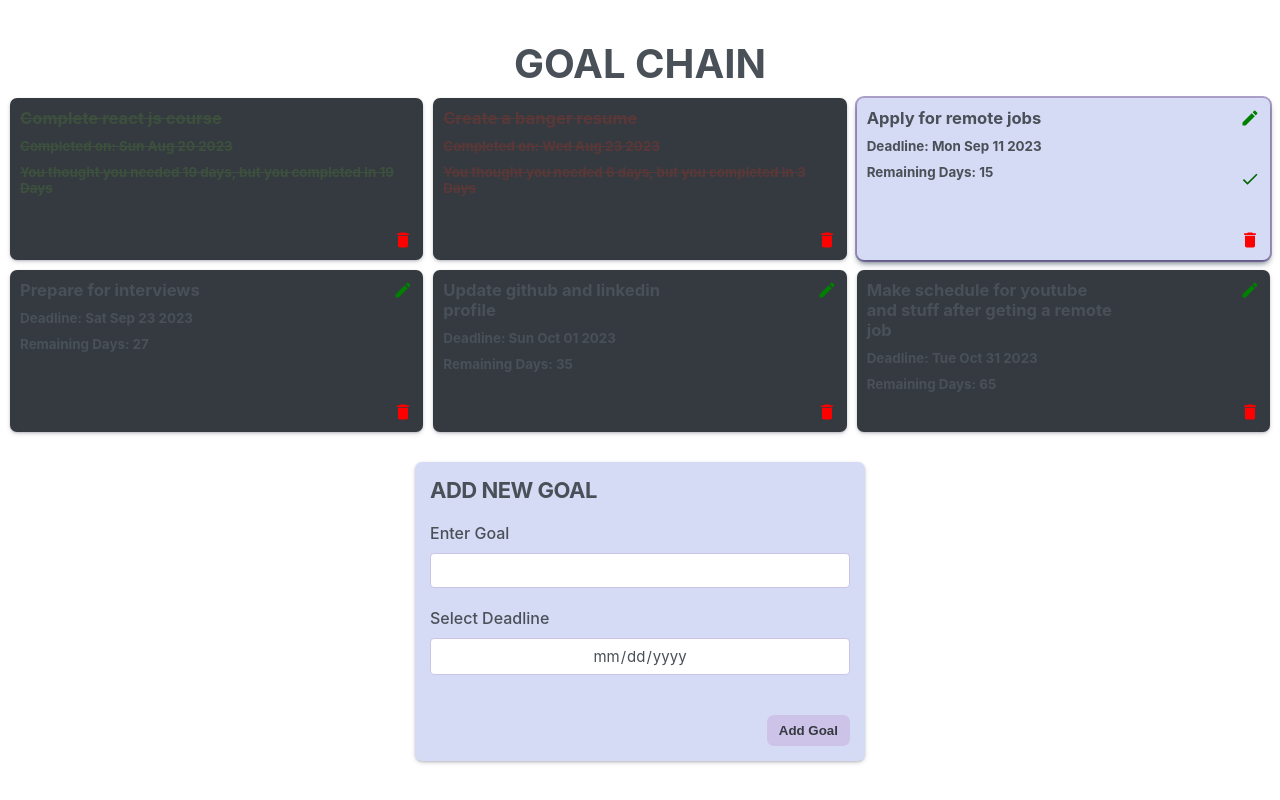
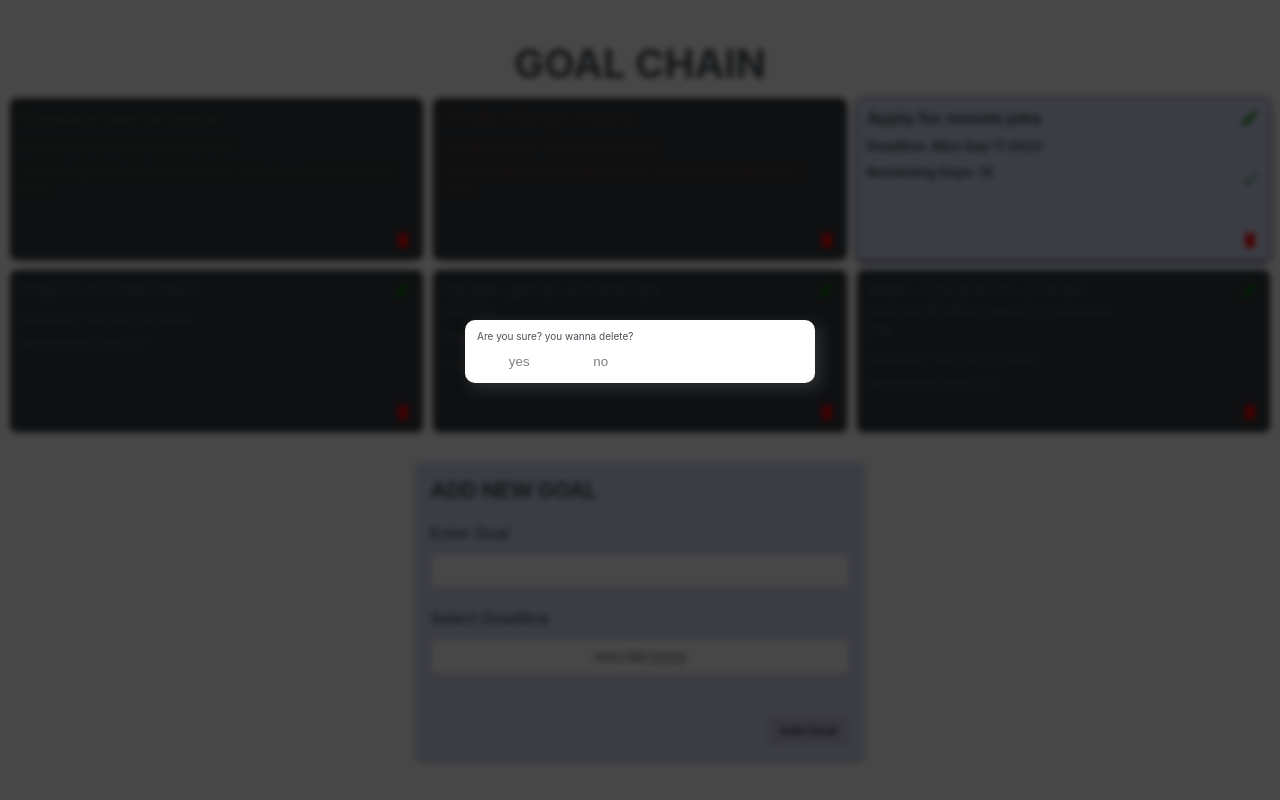
Before and after one commit to syedmhdm/goal-chain, a React (Create React App) app: page / in a window 1280 px wide. Built offline with nearby package versions, Linux system fonts and the light colour scheme.

Commit message:
confirmation alert

```diff
--- a/src/App.js
+++ b/src/App.js
@@ -1,4 +1,4 @@
-import { useState } from "react";
+import { useEffect, useState } from "react";
 import AddGoalForm from "./AddGoalForm";
 import GoalChain from "./GoalChain";
 let initialGoalList = [
@@ -118,7 +118,7 @@ function App() {
   const [deadline, setDeadline] = useState("");
   const [goalList, setGoalList] = useState(initialGoalList);
   const [editGoalId, setEditGoalId] = useState("");
-
+  const [showAlert, setShowAlert] = useState(true);
   function handleEditGoal(goalId) {
     setEditGoalId(goalId);
   }
@@ -165,6 +165,8 @@ function App() {
     setDeadline("");
   }
 
+  function yes() {}
+
   return (
     <div className='app'>
       <GoalChain
@@ -181,8 +183,57 @@ function App() {
         setDeadline={setDeadline}
         onHandleAddGoal={handleAddGoal}
       />
+
+      {showAlert && (
+        <Alert
+          setShowAlert={setShowAlert}
+          message={"Are you sure? you wanna delete?"}
+          yes={yes}
+        />
+      )}
     </div>
   );
 }
 
+function Alert(props) {
+  const [opacity, setOpacity] = useState("opacity-0");
+
+  useEffect(() => {
+    setOpacity("opacity-1");
+  }, []);
+
+  const no = () => {
+    setOpacity("opacity-0");
+    setTimeout(() => {
+      props.setShowAlert(false);
+    }, 300);
+  };
+
+  const yes = () => {
+    setOpacity("opacity-0");
+    setTimeout(() => {
+      props.yes();
+    }, 300);
+  };
+
+  return (
+    <>
+      <Backdrop className={opacity} onClick={no} />
+      <div className={`mainDiv ${opacity}`}>
+        <div>{props.message}</div>
+        <div className={"buttonsDiv"}>
+          <button onClick={yes}>yes</button>
+          <button onClick={no}>no</button>
+        </div>
+      </div>
+    </>
+  );
+}
+
+function Backdrop(props) {
+  return (
+    <div onClick={props.onClick} className={`backdrop ${props.className}`} />
+  );
+}
+
 export default App;
--- a/src/index.css
+++ b/src/index.css
@@ -296,3 +296,13 @@ input.picker[type="date"]::-webkit-calendar-picker-indicator {
 }
 
 /* styls */
+
+.opacity-0 {
+  transition: .3s;
+  opacity: 0;
+}
+
+.opacity-1 {
+  transition: .3s;
+  opacity: 1;
+}
```
